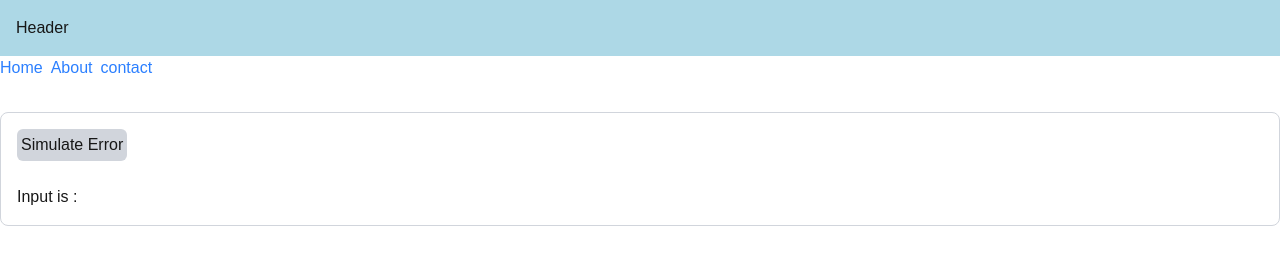
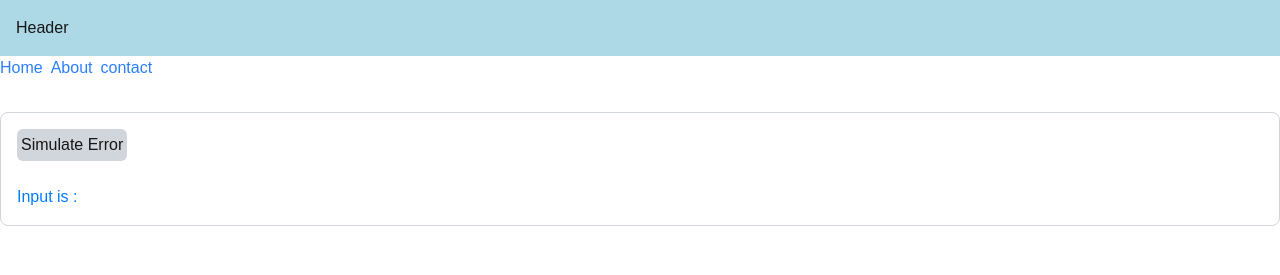
Before and after one commit to mdmusharruf13/nextjs-learning, a Next.js app in the folder nextjs-15_ce/: page /concepts/client in a window 1280 px wide. Shown: the top 275 px of the page. Built offline with nearby package versions, Linux system fonts and the light colour scheme.

Commit message:
context provider in next.js

```diff
--- a/nextjs-15_ce/src/app/concepts/(RSC)/client/page.tsx
+++ b/nextjs-15_ce/src/app/concepts/(RSC)/client/page.tsx
@@ -1,14 +1,16 @@
 "use client";
 
+import { useTheme } from '@/context/ThemeProvider';
 import { useState } from 'react';
 
 export default function ClientPage() {
     const [input, setInput] = useState("");
+    const theme = useTheme();
 
     return (
         <section>
             <input type="text" value={input} onChange={(e) => setInput(e.target.value)} />
-            <p>Input is : {input}</p>
+            <p style={{ color: theme.colors.primary}}>Input is : {input}</p>
         </section>
     )
 }
--- a/nextjs-15_ce/src/app/layout.tsx
+++ b/nextjs-15_ce/src/app/layout.tsx
@@ -3,6 +3,7 @@
 import "./globals.css";
 import NavBar from "@/components/NavBar";
 import ErrorWrapper from "./error-wrapper";
+import { ThemeProvider } from "@/context/ThemeProvider";
 
 const geistSans = Geist({
   variable: "--font-geist-sans",
@@ -29,6 +30,7 @@
 }>) {
   return (
     <html lang="en">
+      <ThemeProvider>
       <body
         className={`${geistSans.variable} ${geistMono.variable} antialiased relative flex flex-col justify-between min-h-screen`}
       >
@@ -53,6 +55,7 @@
           <p>Footer</p>
         </footer>
       </body>
+      </ThemeProvider>
     </html>
   );
 }
--- /dev/null
+++ b/nextjs-15_ce/src/context/ThemeProvider.tsx
@@ -0,0 +1,28 @@
+"use client";
+import { createContext, useContext } from "react";
+
+type Theme = {
+    colors: {
+      primary: string,
+      secondary: string
+    }
+};
+
+const defaultTheme: Theme = {
+    colors: {
+      primary: '#007bff',
+      secondary: '#6c757d'
+    }
+};
+
+const ThemeContext = createContext<Theme>(defaultTheme);
+
+export function ThemeProvider({children}: {children: React.ReactNode}) {
+    return (
+      <ThemeContext.Provider value={defaultTheme}>
+        {children}
+      </ThemeContext.Provider>
+    )
+}
+
+export const useTheme = () => useContext(ThemeContext);
```
Also changed, not shown: 1 other file (tests, documents, lock files or other folders).
